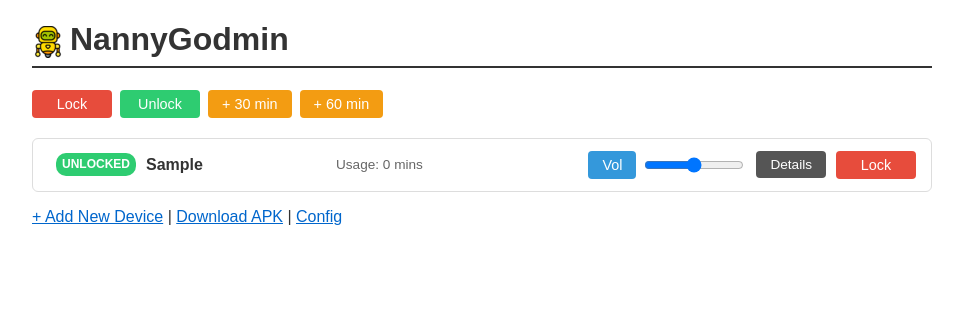
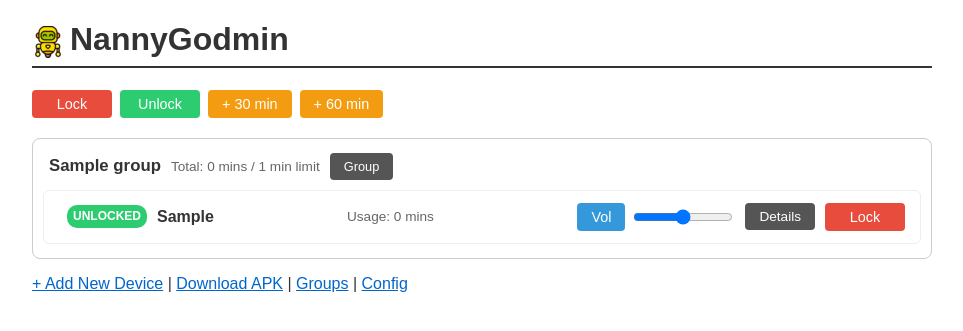
Before and after one commit to nicolasbrailo/NannyGodmin, a Flask app: page / in a window 1280 px wide. Shown: the top 331 px of the page, without its empty margins (158-1121 px from the left). Run offline with Flask 3, Linux system fonts and the light colour scheme; tables that the repository leaves empty hold one stand-in row (values such as "Sample post"); data that the repository does not hold is empty.

Commit message:
Implement device grouping

```diff
--- a/server/app.py
+++ b/server/app.py
@@ -66,10 +66,17 @@ def _alert_config(config):
 
 @app.route("/")
 def dashboard():
-    devices, usage_today = device.get_all_devices_with_usage(get_db())
+    devices, usage_today, groups_by_id = device.get_all_devices_with_usage(get_db())
     relock_at = device.get_relock_at()
     relock_at = relock_at.isoformat() if relock_at else None
-    return render_template("dashboard.html", devices=devices, usage_today=usage_today, relock_at=relock_at)
+    # Compute per-group aggregated usage
+    group_usage = {}
+    for d in devices:
+        gid = d["group_id"]
+        if gid:
+            group_usage[gid] = group_usage.get(gid, 0) + usage_today[d["id"]]["active_mins"]
+    return render_template("dashboard.html", devices=devices, usage_today=usage_today,
+                           groups_by_id=groups_by_id, group_usage=group_usage, relock_at=relock_at)
 
 
 @app.route("/new_device")
@@ -145,6 +152,11 @@ def device_detail(device_id):
         screenshot_url = url_for("serve_screenshot", filename=detail["screenshot_filename"])
 
     config = _load_config()
+    conn = get_db()
+    groups = device.get_all_groups(conn)
+    current_group = None
+    if detail["device"]["group_id"]:
+        current_group = db.get_device_group(conn, detail["device"]["group_id"])
     return render_template(
         "device_detail.html",
         device=detail["device"],
@@ -156,6 +168,8 @@ def device_detail(device_id):
         slot_hours=detail["slot_hours"],
         app_timeline=detail["app_timeline"],
         global_daily_limit_mins=config["daily_limit_mins"],
+        groups=groups,
+        current_group=current_group,
     )
 
 
@@ -281,6 +295,83 @@ def telegram_test():
     return redirect(url_for("config_page"))
 
 
+@app.route("/device/<device_id>/group", methods=["POST"])
+def set_device_group(device_id):
+    group_id = request.form.get("group_id", "").strip() or None
+    device.assign_device_to_group(get_db(), device_id, group_id)
+    return redirect(url_for("device_detail", device_id=device_id))
+
+
+@app.route("/groups")
+def groups_page():
+    groups_with_usage = device.get_all_groups_with_usage(get_db())
+    return render_template("groups.html", groups=groups_with_usage)
+
+
+@app.route("/groups", methods=["POST"])
+def create_group():
+    name = request.form.get("name", "").strip()
+    limit = request.form.get("daily_limit_mins", "").strip()
+    try:
+        device.create_group(get_db(), name, int(limit) if limit else None)
+    except device.ValidationError as e:
+        return str(e), 400
+    return redirect(url_for("groups_page"))
+
+
+@app.route("/group/<group_id>")
+def group_detail(group_id):
+    try:
+        detail = device.get_group_detail(get_db(), group_id)
+    except device.DeviceNotFound:
+        return "Group not found", 404
+    conn = get_db()
+    # Devices not in any group (available to add)
+    all_devices = db.get_all_devices(conn)
+    unassigned = [d for d in all_devices if not d["group_id"]]
+    config = _load_config()
+    return render_template("group_detail.html",
+                           group=detail["group"],
+                           devices=detail["devices"],
+                           device_usage=detail["device_usage"],
+                           total_usage_mins=detail["total_usage_mins"],
+                           unassigned_devices=unassigned,
+                           global_daily_limit_mins=config["daily_limit_mins"])
+
+
+@app.route("/group/<group_id>", methods=["POST"])
+def update_group(group_id):
+    name = request.form.get("name", "").strip()
+    limit = request.form.get("daily_limit_mins", "").strip()
+    try:
+        device.update_group(get_db(), group_id, name, int(limit) if limit else None)
+    except device.ValidationError as e:
+        return str(e), 400
+    except device.DeviceNotFound:
+        return "Group not found", 404
+    return redirect(url_for("group_detail", group_id=group_id))
+
+
+@app.route("/group/<group_id>/add_device", methods=["POST"])
+def group_add_device(group_id):
+    device_id = request.form.get("device_id")
+    device.assign_device_to_group(get_db(), device_id, group_id)
+    return redirect(url_for("group_detail", group_id=group_id))
+
+
+@app.route("/group/<group_id>/remove_device", methods=["POST"])
+def group_remove_device(group_id):
+    device_id = request.form.get("device_id")
+    device.assign_device_to_group(get_db(), device_id, None)
+    return redirect(url_for("group_detail", group_id=group_id))
+
+
+@app.route("/group/<group_id>/remove", methods=["POST"])
+def remove_group(group_id):
+    device.remove_group(get_db(), group_id)
+    return redirect(url_for("groups_page"))
+
+
 if __name__ == "__main__":
     db.init()
     config = _load_config()
--- a/server/db.py
+++ b/server/db.py
@@ -40,7 +40,19 @@ def init(database=DATABASE):
             key TEXT PRIMARY KEY,
             value TEXT NOT NULL
         );
+        CREATE TABLE IF NOT EXISTS device_groups (
+            id TEXT PRIMARY KEY,
+            name TEXT NOT NULL,
+            daily_limit_mins INTEGER,
+            created_at TIMESTAMP DEFAULT CURRENT_TIMESTAMP
+        );
     """)
+    try:
+        db.execute("ALTER TABLE devices ADD COLUMN group_id TEXT REFERENCES device_groups(id)")
+        db.commit()
+    except sqlite3.OperationalError as e:
+        if "duplicate column" not in str(e):
+            raise
     db.close()
 
 
@@ -208,3 +220,59 @@ def replace_pending_command(db, device_id, action_name, command):
         "INSERT INTO pending_commands (device_id, command) VALUES (?, ?)",
         (device_id, json.dumps(command)),
     )
+
+
+# --- Device groups ---
+
+def create_device_group(db, group_id, name, daily_limit_mins=None):
+    db.execute(
+        "INSERT INTO device_groups (id, name, daily_limit_mins) VALUES (?, ?, ?)",
+        (group_id, name, daily_limit_mins),
+    )
+    db.commit()
+
+
+def get_all_device_groups(db):
+    return db.execute("SELECT * FROM device_groups ORDER BY name").fetchall()
+
+
+def get_device_group(db, group_id):
+    return db.execute("SELECT * FROM device_groups WHERE id = ?", (group_id,)).fetchone()
+
+
+def update_device_group(db, group_id, name, daily_limit_mins):
+    db.execute(
+        "UPDATE device_groups SET name = ?, daily_limit_mins = ? WHERE id = ?",
+        (name, daily_limit_mins, group_id),
+    )
+    db.commit()
+
+
+def remove_device_group(db, group_id):
+    db.execute("UPDATE devices SET group_id = NULL WHERE group_id = ?", (group_id,))
+    db.execute("DELETE FROM device_groups WHERE id = ?", (group_id,))
+    db.commit()
+
+
+def set_device_group(db, device_id, group_id):
+    db.execute(
+        "UPDATE devices SET group_id = ? WHERE id = ?",
+        (group_id, device_id),
+    )
+    db.commit()
+
+
+def get_devices_in_group(db, group_id):
+    return db.execute(
+        "SELECT * FROM devices WHERE group_id = ? ORDER BY registered_at DESC",
+        (group_id,),
+    ).fetchall()
+
+
+def get_device_group_for_device(db, device_id):
+    return db.execute(
+        "SELECT g.* FROM device_groups g "
+        "JOIN devices d ON d.group_id = g.id "
+        "WHERE d.id = ?",
+        (device_id,),
+    ).fetchone()
--- a/server/static/style.css
+++ b/server/static/style.css
@@ -42,6 +42,12 @@ nav form { display: inline; }
 .device-row strong { width: 180px; flex-shrink: 0; overflow: hidden; text-overflow: ellipsis; white-space: nowrap; }
 .device-row small { width: 110px; flex-shrink: 0; }
 .device-row nav { flex: 1; margin: 0; gap: 6px; }
+
+/* Dashboard: group sections */
+.group-section { border: 1px solid #ccc; border-radius: 8px; padding: 10px; margin-bottom: 12px; }
+.group-header { display: flex; align-items: center; gap: 10px; padding: 4px 6px; margin-bottom: 6px; flex-wrap: wrap; }
+.group-header strong { font-size: 1.05em; }
+.group-section .device-row { margin-bottom: 4px; border-color: #eee; }
 
 /* Dashboard: relock banner */
 .relock-banner { background: #fff3cd; border: 1px solid #ffc107; border-radius: 6px; padding: 10px 16px; margin-bottom: 16px; font-weight: bold; }
--- a/server/templates/dashboard.html
+++ b/server/templates/dashboard.html
@@ -53,8 +53,7 @@
         </form>
     </nav>
 
-    {% if devices %}
-    {% for device in devices %}
+    {% macro device_row(device) %}
     <div class="device-row">
         {% if device.locked %}
         <mark class="locked">LOCKED</mark>
@@ -84,10 +83,29 @@
         </form>
         {% endif %}
     </div>
+    {% endmacro %}
+
+    {% if devices %}
+    {% for gid, group in groups_by_id.items() if gid in group_usage %}
+    <div class="group-section">
+        <div class="group-header">
+            <strong>{{ group.name }}</strong>
+            {% set gmins = group_usage[gid] %}
+            <small>Total: {% if gmins >= 60 %}{{ "%.1f"|format(gmins / 60) }} hrs{% else %}{{ gmins }} mins{% endif %}
+            {% if group["daily_limit_mins"] is not none %} / {{ group["daily_limit_mins"] }} min limit{% endif %}</small>
+            <a href="{{ url_for('group_detail', group_id=gid) }}"><button class="btn-details" style="font-size:0.8em">Group</button></a>
+        </div>
+        {% for d in devices if d["group_id"] == gid %}
+        {{ device_row(d) }}
+        {% endfor %}
+    </div>
+    {% endfor %}
+    {% for d in devices if not d["group_id"] %}
+    {{ device_row(d) }}
     {% endfor %}
     {% else %}
     <p><em>No devices registered. <a href="{{ url_for('new_device') }}">Add one.</a></em></p>
     {% endif %}
-    <p><a href="{{ url_for('new_device') }}">+ Add New Device</a> | <a href="{{ url_for('apk') }}">Download APK</a> | <a href="{{ url_for('config_page') }}">Config</a></p>
+    <p><a href="{{ url_for('new_device') }}">+ Add New Device</a> | <a href="{{ url_for('apk') }}">Download APK</a> | <a href="{{ url_for('groups_page') }}">Groups</a> | <a href="{{ url_for('config_page') }}">Config</a></p>
 </body>
 </html>
```
Also changed, not shown: server/CLAUDE.md (+12 -2 lines), server/TODO.md (+0 -1 lines), server/device.py (+83 -1 lines), server/templates/device_detail.html (+16 -1 lines), server/templates/group_detail.html (added, +74 -0 lines), server/templates/groups.html (added, +36 -0 lines), server/usage_tracking.py (+154 -36 lines).
